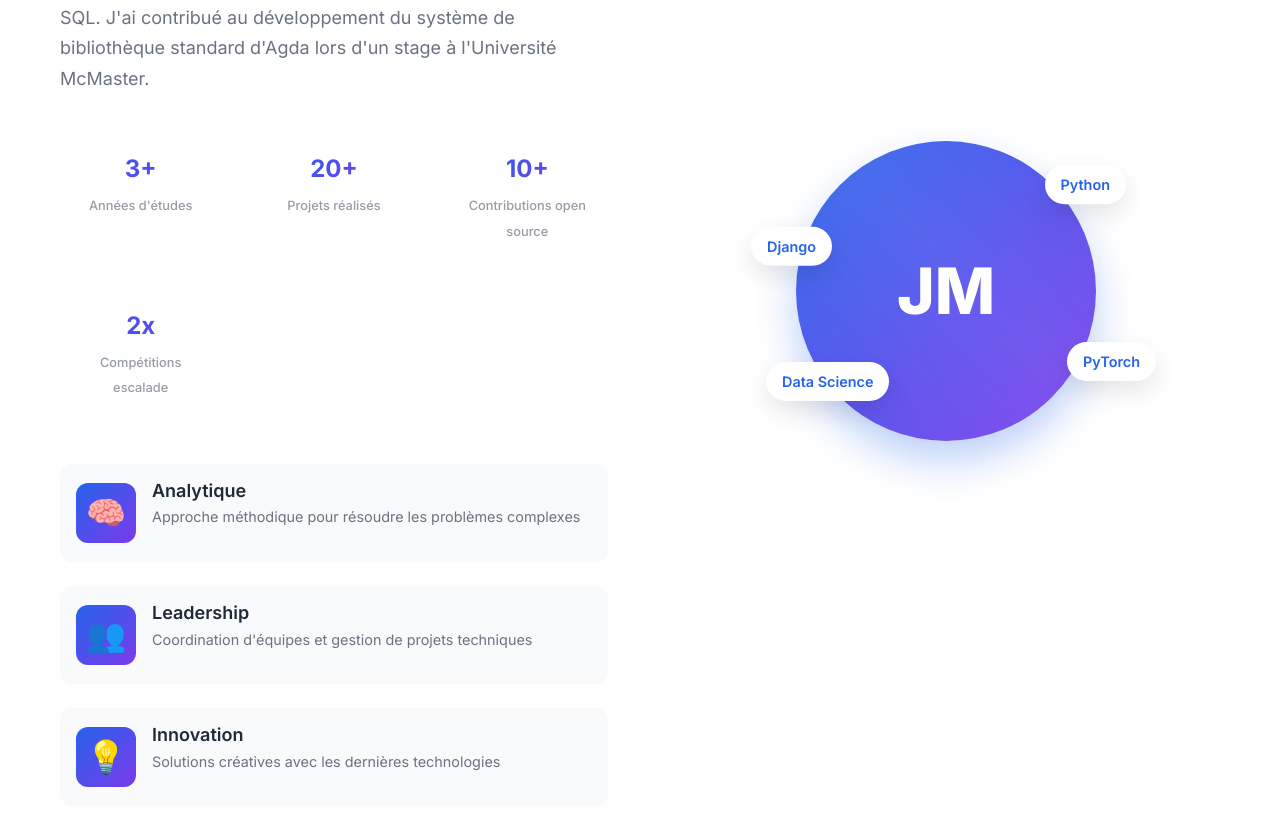
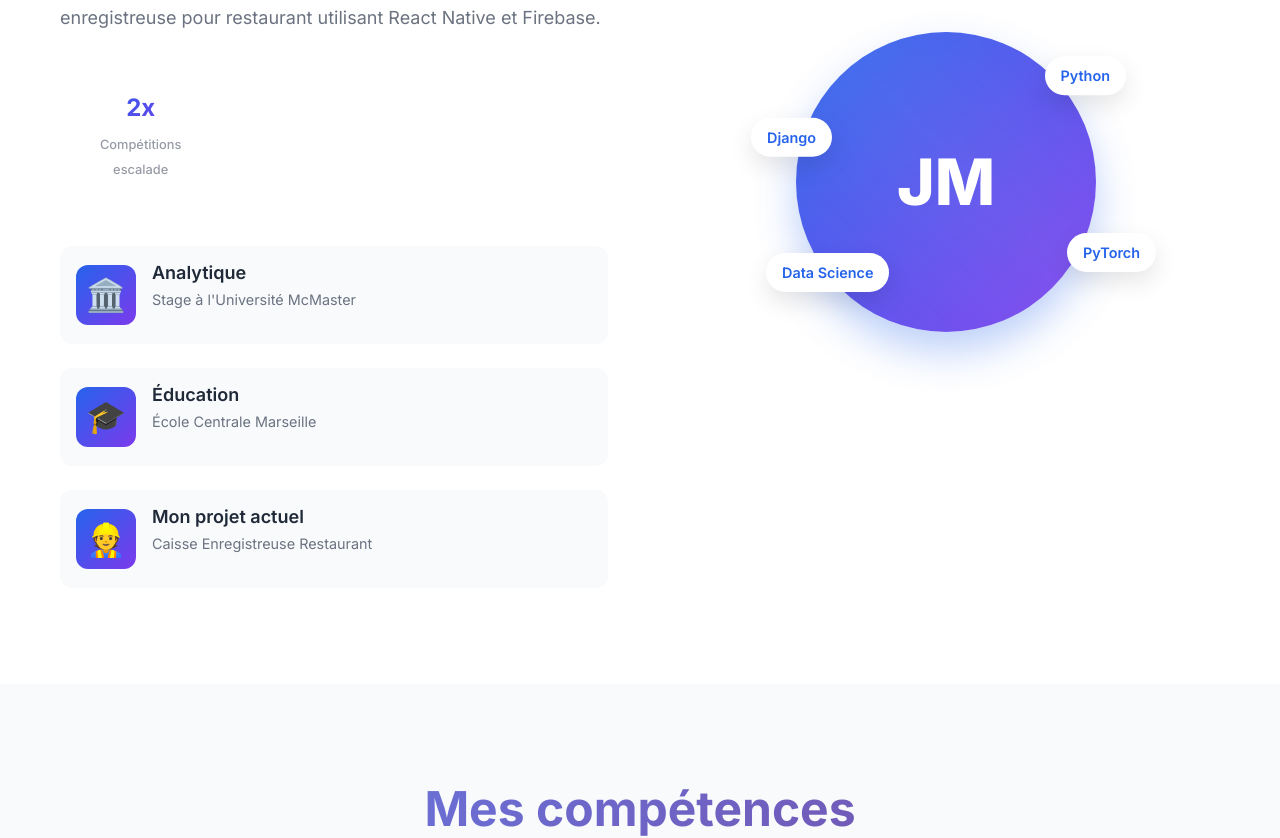
Before and after one commit to jmougeot/Website, a React (Create React App) app: page / in a window 1280 px wide. Shown: the part 1120-1958 px from the top of the page. Built offline with nearby package versions, Linux system fonts and the light colour scheme.

Commit message:
update information

```diff
--- a/src/App.tsx
+++ b/src/App.tsx
@@ -1,4 +1,4 @@
-import React, { useState, createContext, useContext } from 'react';
+import React from 'react';
 import Header from './components/Header/Header';
 import Hero from './components/Hero/Hero';
 import About from './components/About/About';
@@ -6,33 +6,12 @@ import Skills from './components/Skills/Skills';
 import Projects from './components/Projects/Projects';
 import Contact from './components/Contact/Contact';
 import Footer from './components/Footer/Footer';
-import { translations } from './translations';
+import { LanguageProvider } from './contexts/LanguageContext';
 import './App.css';
 
-type Language = 'fr' | 'en';
-
-interface LanguageContextType {
-  language: Language;
-  setLanguage: (lang: Language) => void;
-  t: typeof translations.fr;
-}
-
-const LanguageContext = createContext<LanguageContextType | undefined>(undefined);
-
-export const useLanguage = () => {
-  const context = useContext(LanguageContext);
-  if (!context) {
-    throw new Error('useLanguage must be used within a LanguageProvider');
-  }
-  return context;
-};
-
 function App() {
-  const [language, setLanguage] = useState<Language>('fr');
-  const t = translations[language];
-
   return (
-    <LanguageContext.Provider value={{ language, setLanguage, t }}>
+    <LanguageProvider>
       <div className="App">
         <Header />
         <main>
@@ -44,7 +23,7 @@ function App() {
         </main>
         <Footer />
       </div>
-    </LanguageContext.Provider>
+    </LanguageProvider>
   );
 }
 
--- a/src/components/About/About.tsx
+++ b/src/components/About/About.tsx
@@ -1,5 +1,5 @@
 import React from 'react';
-import { useLanguage } from '../../App';
+import { useLanguage } from '../../contexts/LanguageContext';
 import './About.css';
 
 const About: React.FC = () => {
@@ -16,18 +16,7 @@ const About: React.FC = () => {
             </p>
 
             <div className="about-stats">
-              <div className="stat-item">
-                <span className="stat-number">3+</span>
-                <span className="stat-label">{t.about.stats.experience}</span>
-              </div>
-              <div className="stat-item">
-                <span className="stat-number">20+</span>
-                <span className="stat-label">{t.about.stats.projects}</span>
-              </div>
-              <div className="stat-item">
-                <span className="stat-number">10+</span>
-                <span className="stat-label">{t.about.stats.clients}</span>
-              </div>
+
               <div className="stat-item">
                 <span className="stat-number">2x</span>
                 <span className="stat-label">{t.about.stats.awards}</span>
@@ -36,24 +25,24 @@ const About: React.FC = () => {
 
             <div className="about-qualities">
               <div className="quality-item">
-                <div className="quality-icon">🧠</div>
+                <div className="quality-icon">🏛️</div>
                 <div className="quality-text">
                   <h4>{t.about.qualities.creative}</h4>
-                  <p>Approche méthodique pour résoudre les problèmes complexes</p>
+                  <p>{t.about.qualities.creativeDescription}</p>
                 </div>
               </div>
               <div className="quality-item">
-                <div className="quality-icon">👥</div>
+                <div className="quality-icon">🎓</div>
                 <div className="quality-text">
                   <h4>{t.about.qualities.reliable}</h4>
-                  <p>Coordination d'équipes et gestion de projets techniques</p>
+                  <p>{t.about.qualities.reliableDescription}</p>
                 </div>
               </div>
               <div className="quality-item">
-                <div className="quality-icon">💡</div>
+                <div className="quality-icon">👷</div>
                 <div className="quality-text">
                   <h4>{t.about.qualities.passionate}</h4>
-                  <p>Solutions créatives avec les dernières technologies</p>
+                  <p>{t.about.qualities.passionateDescription}</p>
                 </div>
               </div>
             </div>
--- a/src/components/Contact/Contact.tsx
+++ b/src/components/Contact/Contact.tsx
@@ -1,5 +1,5 @@
 import React, { useState } from 'react';
-import { useLanguage } from '../../App';
+import { useLanguage } from '../../contexts/LanguageContext';
 import './Contact.css';
 
 const Contact: React.FC = () => {
--- a/src/components/Footer/Footer.tsx
+++ b/src/components/Footer/Footer.tsx
@@ -1,5 +1,5 @@
 import React from 'react';
-import { useLanguage } from '../../App';
+import { useLanguage } from '../../contexts/LanguageContext';
 import './Footer.css';
 
 const Footer: React.FC = () => {
--- a/src/components/Header/Header.tsx
+++ b/src/components/Header/Header.tsx
@@ -1,5 +1,5 @@
 import React, { useState, useEffect } from 'react';
-import { useLanguage } from '../../App';
+import { useLanguage } from '../../contexts/LanguageContext';
 import './Header.css';
 
 const Header: React.FC = () => {
--- a/src/components/Hero/Hero.tsx
+++ b/src/components/Hero/Hero.tsx
@@ -1,5 +1,5 @@
 import React from 'react';
-import { useLanguage } from '../../App';
+import { useLanguage } from '../../contexts/LanguageContext';
 import './Hero.css';
 
 const Hero: React.FC = () => {
--- a/src/components/Projects/Projects.tsx
+++ b/src/components/Projects/Projects.tsx
@@ -1,5 +1,5 @@
 import React from 'react';
-import { useLanguage } from '../../App';
+import { useLanguage } from '../../contexts/LanguageContext';
 import './Projects.css';
 
 const Projects: React.FC = () => {
--- a/src/components/Skills/Skills.tsx
+++ b/src/components/Skills/Skills.tsx
@@ -1,5 +1,5 @@
 import React from 'react';
-import { useLanguage } from '../../App';
+import { useLanguage } from '../../contexts/LanguageContext';
 import './Skills.css';
 
 const Skills: React.FC = () => {
--- /dev/null
+++ b/src/contexts/LanguageContext.tsx
@@ -0,0 +1,35 @@
+import React, { useState, createContext, useContext, ReactNode } from 'react';
+import { translations } from '../translations';
+
+type Language = 'fr' | 'en';
+
+interface LanguageContextType {
+  language: Language;
+  setLanguage: (lang: Language) => void;
+  t: typeof translations.fr;
+}
+
+const LanguageContext = createContext<LanguageContextType | undefined>(undefined);
+
+export const useLanguage = () => {
+  const context = useContext(LanguageContext);
+  if (!context) {
+    throw new Error('useLanguage must be used within a LanguageProvider');
+  }
+  return context;
+};
+
+interface LanguageProviderProps {
+  children: ReactNode;
+}
+
+export const LanguageProvider: React.FC<LanguageProviderProps> = ({ children }) => {
+  const [language, setLanguage] = useState<Language>('fr');
+  const t = translations[language];
+
+  return (
+    <LanguageContext.Provider value={{ language, setLanguage, t }}>
+      {children}
+    </LanguageContext.Provider>
+  );
+};
--- a/src/translations.ts
+++ b/src/translations.ts
@@ -27,16 +27,16 @@ export interface Translations {
   about: {
     title: string;
     description: string;
-    stats: {
-      experience: string;
-      projects: string;
-      clients: string;
+        stats: {
       awards: string;
     };
     qualities: {
       creative: string;
+      creativeDescription?: string;
       reliable: string;
+      reliableDescription?: string;
       passionate: string;
+      passionateDescription?: string;
     };
   };
 
@@ -236,17 +236,17 @@ export const translations: Record<'fr' | 'en', Translations> = {
     },
     about: {
       title: "À propos de moi",
-      description: "Étudiant ingénieur à Centrale Marseille (promotion 2026) avec une spécialisation en data science, intelligence artificielle et informatique. Classé dans le top 1% en mathématiques. Expérimenté en Python, machine learning (PyTorch, TensorFlow), visualisation de données (Pandas, Matplotlib) et SQL. J'ai contribué au développement du système de bibliothèque standard d'Agda lors d'un stage à l'Université McMaster.",
+      description: "Étudiant ingénieur à Centrale Marseille (promotion 2026), actuellement en stage à l'Université McMaster où je contribue au développement du système de bibliothèque standard d'Agda. Spécialisé en data science, intelligence artificielle et informatique. Je travaille actuellement sur un projet de caisse enregistreuse pour restaurant utilisant React Native et Firebase.",
       stats: {
-        experience: "Années d'études",
-        projects: "Projets réalisés",
-        clients: "Contributions open source",
-        awards: "Compétitions escalade"
+        awards: "Compétitions escalade",
       },
       qualities: {
         creative: "Analytique",
-        reliable: "Leadership",
-        passionate: "Innovation"
+        creativeDescription: "Stage à l'Université McMaster",
+        reliable: "Éducation",
+        reliableDescription: "École Centrale Marseille",
+        passionate: "Mon projet actuel",
+        passionateDescription : "Caisse Enregistreuse Restaurant",
       }
     },
     skills: {
@@ -439,15 +439,15 @@ export const translations: Record<'fr' | 'en', Translations> = {
       title: "About me",
       description: "Engineering student at Centrale Marseille (Class of 2026) with a strong focus on data science, artificial intelligence, and computer science. Ranked in the top 1% in mathematics. Experienced in Python, machine learning (PyTorch, TensorFlow), data visualization (Pandas, Matplotlib), and SQL. Contributed to the development of Agda's standard library package system during an internship at McMaster University.",
       stats: {
-        experience: "Years of study",
-        projects: "Completed projects",
-        clients: "Open source contributions",
         awards: "Climbing competitions"
       },
       qualities: {
         creative: "Analytical",
-        reliable: "Leadership",
-        passionate: "Innovation"
+        creativeDescription: "Internship at McMaster University",
+        reliable: "Education",
+        reliableDescription: "Master of computer engineering at Centrale Marseille",
+        passionate: "My current project",
+        passionateDescription: "Restaurant Cash Register"
       }
     },
     skills: {
```
Also changed, not shown: 1 other file (tests, documents, lock files or other folders).
